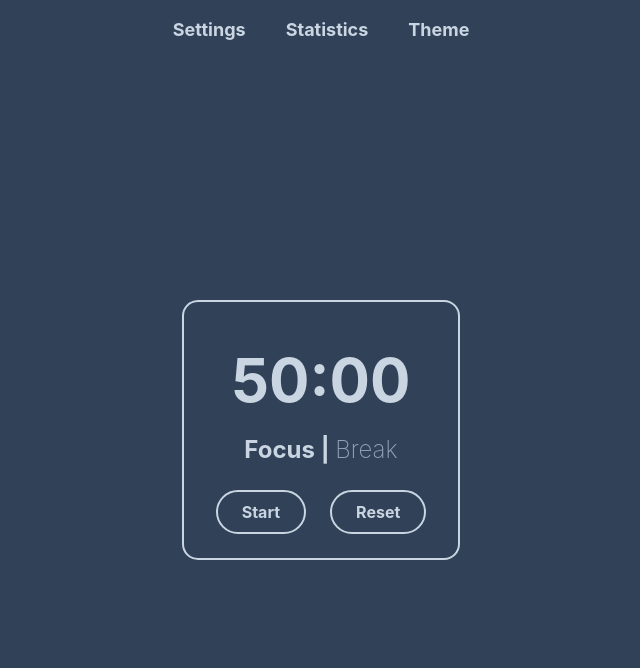
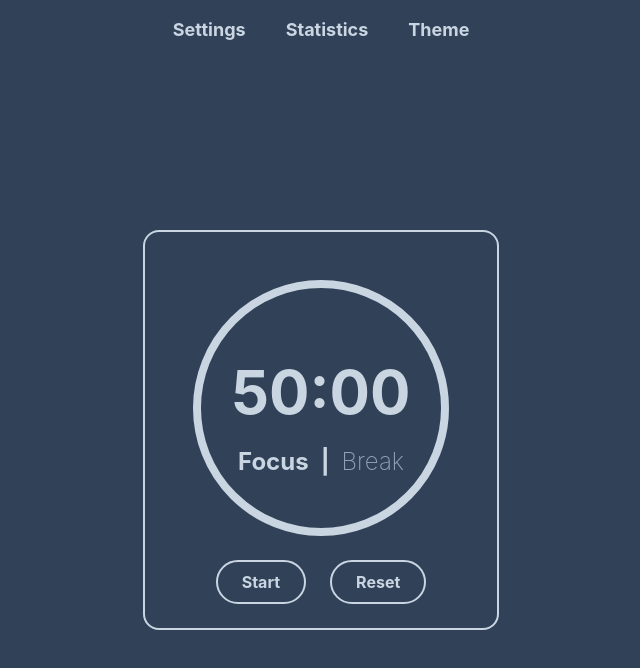
Before and after one commit to aleksandre-Gg/pomodoro-web, a website: page index.html in a window 1280 px wide. Shown: the whole page, without its empty margins (319-959 px from the left). Drawn offline with Linux system fonts and the light colour scheme.

Commit message:
feat: add a timer ring

```diff
--- a/index.html
+++ b/index.html
@@ -20,10 +20,14 @@
 	  <section class="border-2 border-slate-300 p-6 rounded-2xl text-center">
 	<!--timer & focus container-->
 		<div class="text-slate-300 m-6 text-2xl">
-          <div id="timer" class="text-6xl my-6"></div>
-			<span id="focus">Focus</span>
-			<span id="divider">|</span>
-			<span id="break" class="text-slate-400 font-extralight">Break</span>
+		  <div id="timer-ring" class="border-8 p-6 border-slate-300 rounded-full w-64 h-64 flex flex-col items-center justify-center">
+          	<div id="timer" class="text-6xl my-6"></div>
+			   <div class="flex gap-3">
+				  <span id="focus">Focus</span>
+				  <span id="divider">|</span>
+				  <span id="break" class="text-slate-400 font-extralight">Break</span>
+				</div>
+		  	</div>
 		</div>
 	<!--buttons-->
 		<div class="action-buttons flex justify-center gap-6">
```
Also changed, not shown: dist/output.css.
